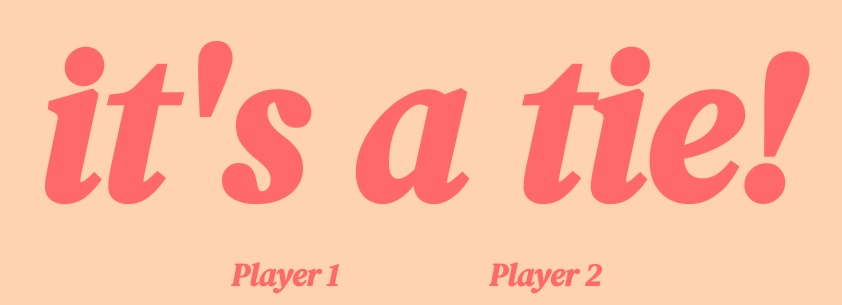
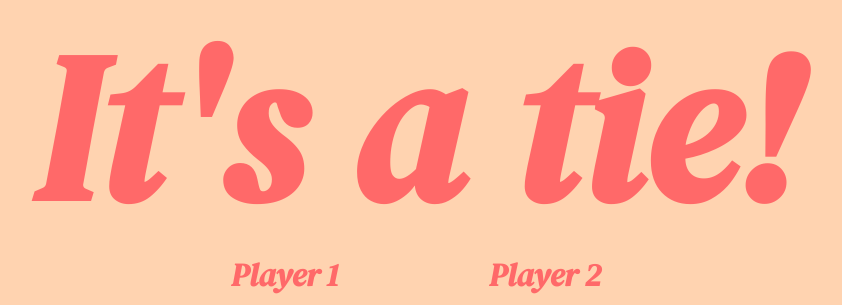
Before and after one commit to NikitaLizin/Dice-Game-Course-, a plain HTML site: page index.html in a window 1280 px wide. Both pictures are taken after a click on the element 309 px from the left and 382 px from the top of the page. Shown: the top 305 px of the page, without its empty margins (225-1067 px from the left). Drawn offline with Linux system fonts and the light colour scheme.

Commit message:
Update index.html

```diff
--- a/index.html
+++ b/index.html
@@ -593,7 +593,7 @@
    }else if (left < right){
     title.innerHTML = "Player two wins!";
    }else{
-    title.innerHTML = "it's a tie!";
+    title.innerHTML = "It's a tie!";
    }
 
   console.log("left dice:" + left + "Right Dice:" + right);
```
